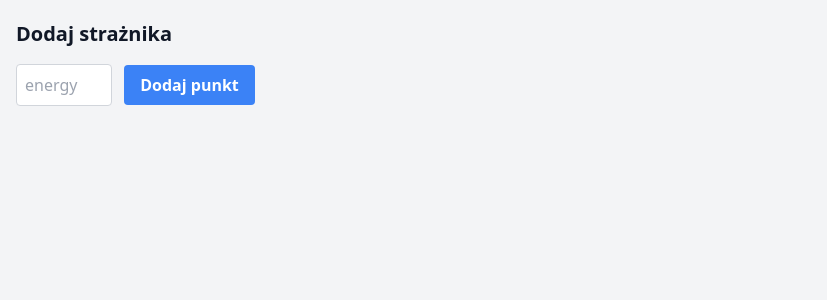
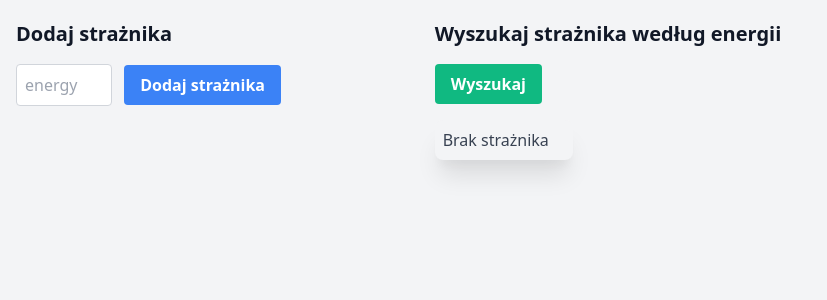
Before and after one commit to Dulniko/graph, a FastAPI app: page /guards in a window 1280 px wide. Shown: the part 60-360 px from the top of the page, without its empty margins (0-827 px from the left). Run offline with FastAPI, Linux system fonts and the light colour scheme; some libraries are stand-ins or nearby versions.

Commit message:
guards scout, without visualisation

```diff
--- a/routers/guards.py
+++ b/routers/guards.py
@@ -2,7 +2,9 @@ from fastapi import APIRouter, Request, Form
 from fastapi.templating import Jinja2Templates
 from fastapi.responses import HTMLResponse
 from fastapi.exceptions import HTTPException
-from utils.guards import Guard
+from utils.guards import Guard, SegmentTree, Point, Stop, patrol_route
+from utils.graham import Graham
+from routers.points import points
 from typing import List
 from uuid import uuid4
 
@@ -50,3 +52,32 @@ async def clear_guards(request: Request):
     return templates.TemplateResponse(
         "guards_list.html", {"request": request, "guards": guards}
     )
+
+
+@router.get("/guards-range", response_class=HTMLResponse)
+async def get_guard_range(request: Request):
+    segment_tree = SegmentTree(guards)
+    result = segment_tree.range_query(0, len(guards))
+    return templates.TemplateResponse(
+        "guards_range.html", {"request": request, "guard": result}
+    )
+
+
+@router.post("/scout", response_class=HTMLResponse)
+async def scout(
+    request: Request, guard_uuid: str = Form(...), max_steps: int = Form(...)
+):
+    if len(points) < 3:
+        raise HTTPException(
+            status_code=404, detail="Not enough points to plot a convex hull"
+        )
+    guard = next((g for g in guards if g.uuid == guard_uuid), None)
+    if not guard:
+        raise HTTPException(status_code=404, detail="Guard not found")
+
+    hull = Graham(points).scan()
+    stops = patrol_route(hull, max_steps)
+
+    return templates.TemplateResponse(
+        "scout_result.html", {"request": request, "stops": stops}
+    )
--- a/templates/guards.html
+++ b/templates/guards.html
@@ -3,18 +3,34 @@
 {% block title %}Guards{% endblock %}
 
 {% block content %}
-<div class="flex justify-between items-start" style="width: 100%;">
+<div class="flex justify-between items-start space-x-2" style="width: 100%;">
     <!-- Left side - form and button for adding points -->
     <div class="w-1/3">
         <h1 class="text-xl font-bold mb-4">Dodaj strażnika</h1>
         <div hx-include="guards.html" hx-get="/guards-list" hx-trigger="load" class="mb-4">
-            Ładowanie listy punktów...
+            Ładowanie listy strażników...
         </div>
         <form hx-post="/guards" hx-target="#guards-container" hx-swap="outerHTML" class="mb-4">
             <input type="number" name="energy" placeholder="energy" class="border border-gray-300 p-2 rounded w-24 mr-2" required>
             <button type="submit" class="bg-blue-500 hover:bg-blue-700 text-white font-bold py-2 px-4 rounded">
-                Dodaj punkt
+                Dodaj strażnika
             </button>
         </form>
+    </div>
+    <!-- Right side - form for querying guards by range and displaying results -->
+    <div class="w-2/3">
+        <h1 class="text-xl font-bold mb-4">Wyszukaj strażnika według energii</h1>
+        <form hx-get="/guards-range" hx-target="#range-query-result" hx-swap="innerHTML" class="mb-4">
+            <button type="submit" class="bg-green-500 hover:bg-green-700 text-white font-bold py-2 px-4 rounded">
+                Wyszukaj
+            </button>
+        </form>
+        <div hx-include="guards.html" hx-get="/guards-range" hx-trigger="load" class="mb-4">
+            Ładowanie strażnika...
+        </div>
+    </div>
+    <div id="scout-result" class="w-3/3">
+        <!-- Scouting results will be displayed here -->
+    </div>
 </div>
 {% endblock %}
--- /dev/null
+++ b/templates/guards_range.html
@@ -0,0 +1,24 @@
+<div id="range-query-result">
+    {% if guard.uuid == -1 %}
+    <div class="inline-flex justify-start items-center p-2 mb-2 bg-gray-100 rounded-lg shadow-xl">
+        <span class="text-gray-700 font-medium mr-4">
+            Brak strażnika
+        </span>
+    </div>
+    {% else %}
+    <div class="inline-flex justify-start items-center p-2 mb-2 bg-gray-100 rounded-lg shadow-xl">
+        <span class="text-gray-700 font-medium mr-4">
+            Strażnik: {{ guard.uuid }}
+            <br>
+            Energia: {{ guard.energy }}
+        </span>
+        <form hx-post="/scout" hx-target="#scout-result" hx-swap="innerHTML" class="mb-4">
+            <input type="hidden" name="guard_uuid" value="{{ guard.uuid }}">
+            <input type="number" name="max_steps" placeholder="max steps" class="border border-gray-300 p-2 rounded w-24 mr-2" required>
+            <button type="submit" class="bg-green-500 hover:bg-green-700 text-white font-bold py-2 px-4 rounded">
+                Wyślij na zwiad
+            </button>
+        </form>
+    </div>
+    {% endif %}
+</div>
--- a/templates/points_list.html
+++ b/templates/points_list.html
@@ -1,7 +1,7 @@
 <div id="points-container">
     {% for point in points %}
     <div class="inline-flex justify-start items-center p-2 mb-2 bg-gray-100 rounded-lg shadow-xl">
-        <span class="text-gray-700 font-medium mr-4">Punkt: ({{ point.x }}, {{ point.y }})</span>
+        <span class="text-gray-700 font-medium mr-4">Punkt: ({{ point.x }}, {{ point.y }}) <br> Jasność: {{ point.brightness }}</span>
         <button hx-delete="/points/{{ point.uuid }}" hx-target="#points-container" hx-swap="outerHTML">
             <svg xmlns="http://www.w3.org/2000/svg" class="h-6 w-6" fill="none" viewBox="0 0 24 24" stroke="currentColor">
                 <path stroke-linecap="round" stroke-linejoin="round" stroke-width="2"
--- a/utils/guards.py
+++ b/utils/guards.py
@@ -1,19 +1,13 @@
 from typing import List
 from dataclasses import dataclass
 from uuid import uuid4
+from utils.graham import Point
 
 
 @dataclass
 class Guard:
     uuid: uuid4
     energy: int
-
-
-@dataclass
-class Point:
-    x: int
-    y: int
-    brightness: int
 
 
 @dataclass
```
Also changed, not shown: routers/points.py (+6 -5 lines), templates/scout_result.html (added, +8 -0 lines), utils/graham.py (+11 -4 lines).
